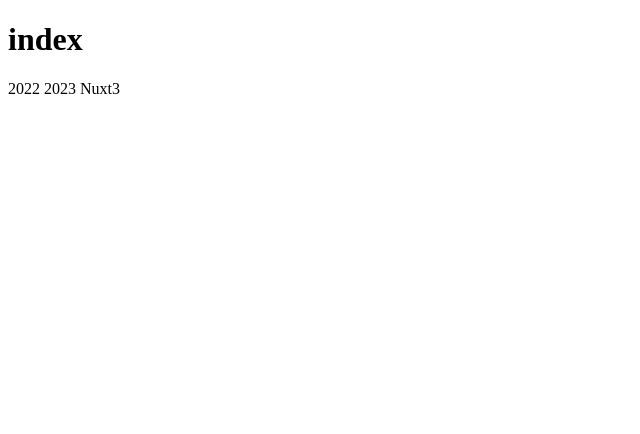
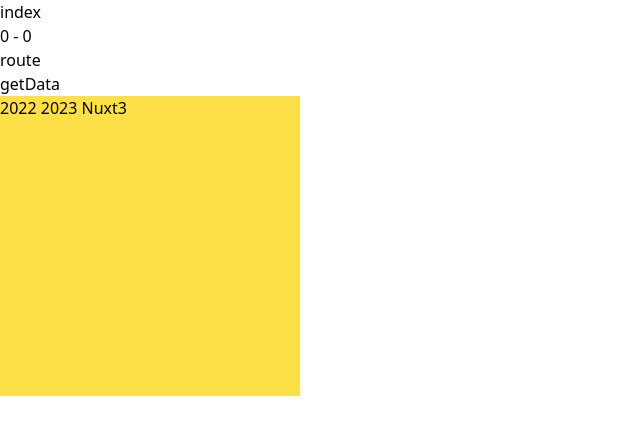
Before and after one commit to Vinson07/blog-nuxt, a Nuxt app: page / in a window 1280 px wide. Shown: the top 434 px of the page, without its empty margins (0-640 px from the left). Built offline with nearby package versions, Linux system fonts and the light colour scheme.

Commit message:
第三方插件安装完成

```diff
--- /dev/null
+++ b/apis/mountain.api.ts
@@ -0,0 +1,54 @@
+import axios from 'axios'
+const BASE_URL = 'https://sakura520.co/api/'
+
+/**
+ * 建立實體，預設值在此處理
+ * Create axios instance with some init params
+ */
+const mountainRequest = axios.create({
+  baseURL: BASE_URL,
+  headers: {
+    'Content-Type': 'application/json'
+  },
+  //   withCredentials: true, // for response with Set-Cookies works
+  timeout: 20000
+})
+
+// Add a request interceptor
+mountainRequest.interceptors.request.use(
+  (config) => {
+    // Do something before request is sent
+    console.log(config)
+    return config
+  },
+  (error) => {
+    // Do something with request error
+    return Promise.reject(error)
+  }
+)
+
+// Add a response interceptor
+mountainRequest.interceptors.response.use(
+  (response) => {
+    // Any status code that lie within the range of 2xx cause this function to trigger
+    // Do something with response data
+    console.log(response)
+    // return Promise.resolve(response.data)
+    return response.data
+  },
+  (error) => {
+    // Any status codes that falls outside the range of 2xx cause this function to trigger
+    // Do something with response error
+    return Promise.reject(error)
+  }
+)
+
+/**
+ * Get mountains
+ * @method
+ */
+export const getMountains = () => mountainRequest.get(BASE_URL)
+
+export default {
+  getMountains
+}
--- /dev/null
+++ b/assets/css/tailwind.css
@@ -0,0 +1,7 @@
+@tailwind base;
+@tailwind components;
+@tailwind utilities;
+
+.btn {
+  @apply p-4;
+}
--- a/nuxt.config.ts
+++ b/nuxt.config.ts
@@ -1,7 +1,28 @@
 // https://nuxt.com/docs/api/configuration/nuxt-config
 export default defineNuxtConfig({
-  srcDir: 'src/',
   typescript: {
-    typeCheck: true
-  }
+    typeCheck: false // ts语法检查
+  },
+  tailwindcss: {
+    cssPath: '~/assets/css/tailwind.css',
+    configPath: 'tailwind.config'
+    // exposeConfig: false,
+    // config: {},
+    // injectPosition: 0,
+    // viewer: true,
+  },
+  imports: {
+    dirs: ['stores']
+  },
+  modules: [
+    '@nuxtjs/tailwindcss',
+    [
+      '@pinia/nuxt',
+      {
+        autoImports: ['defineStore', 'acceptHMRUpdate']
+      }
+    ],
+    '@vueuse/nuxt',
+    '@nuxtjs/device'
+  ]
 })
--- /dev/null
+++ b/pages/index.vue
@@ -0,0 +1,33 @@
+<script setup lang="ts">
+const year = '2022'
+const title = `${year} 2023 Nuxt3`
+
+const userStore = useUserStore()
+userStore.setName('route')
+
+const device = useDevice()
+console.log(device.isMobile)
+
+const { x, y } = useMouse()
+
+const { $api } = useNuxtApp()
+async function getData() {
+  const { data } = await $api.mountain.getMountains()
+  console.log(data.pageList, '#')
+}
+</script>
+
+<template>
+  <h1>index</h1>
+  <div>{{ `${x} - ${y}` }}</div>
+  <div>{{ userStore.name }}</div>
+  <button @click="getData">getData</button>
+  <div class="box bg-yellow-300">{{ title }}</div>
+</template>
+
+<style lang="less">
+.box {
+  width: 300px;
+  height: 300px;
+}
+</style>
--- /dev/null
+++ b/plugins/apis.ts
@@ -0,0 +1,12 @@
+import { getMountains } from '@/apis/mountain.api'
+
+export default defineNuxtPlugin(() => {
+  const api = {
+    mountain: { getMountains }
+  }
+  return {
+    provide: {
+      api
+    }
+  }
+})
--- a/src/pages/index.vue
+++ /dev/null
@@ -1,20 +0,0 @@
-<script setup lang="ts">
-interface IUser {
-  name: string
-  age?: number
-}
-
-const user: IUser = {
-  name: 'vinson'
-}
-
-console.log(user)
-
-const year = '2022'
-const title = `${year} 2023 Nuxt3`
-</script>
-
-<template>
-  <h1>index</h1>
-  <div>{{ title }}</div>
-</template>
--- /dev/null
+++ b/stores/userStore.ts
@@ -0,0 +1,16 @@
+export const useUserStore = defineStore('user', {
+  state: () => ({
+    name: 'vinson',
+    age: 18
+  }),
+  actions: {
+    setName(text: string) {
+      this.name = text
+    }
+  }
+})
+
+// console.log(import.meta.hot)
+if (import.meta.hot) {
+  import.meta.hot.accept(acceptHMRUpdate(useUserStore, import.meta.hot))
+}
--- /dev/null
+++ b/tailwind.config.ts
@@ -0,0 +1,22 @@
+import type { Config } from 'tailwindcss'
+// import defaultTheme from 'tailwindcss/defaultTheme'
+
+export default <Partial<Config>>{
+  theme: {
+    extend: {
+      // colors: {
+      //   primary: defaultTheme.colors.green
+      // },
+      transitionProperty: {
+        flow: 'background-position'
+      },
+      backgroundSize: {
+        flow: '400% auto'
+      },
+      backgroundImage: {
+        'nuxt-gradient':
+          'linear-gradient(30deg,#475569,#475569 25%,#0007dc 50%,#5400dc 75%,#dc00bf)'
+      }
+    }
+  }
+}
```
Also changed, not shown: package.json (+9 -0 lines), .eslintrc.js, app.vue (renamed from src/app.vue), 1 other file (tests, documents, lock files or other folders).
